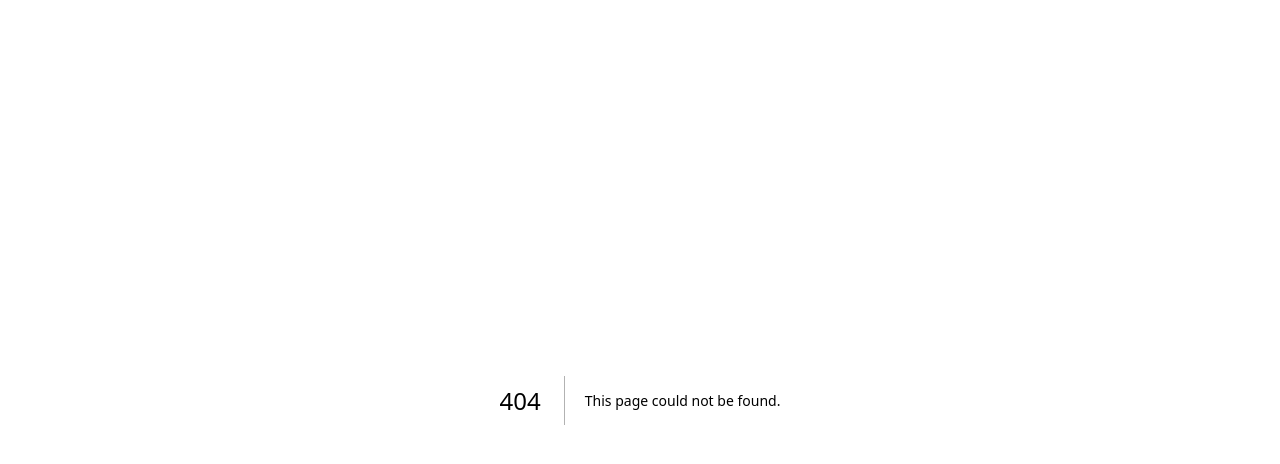
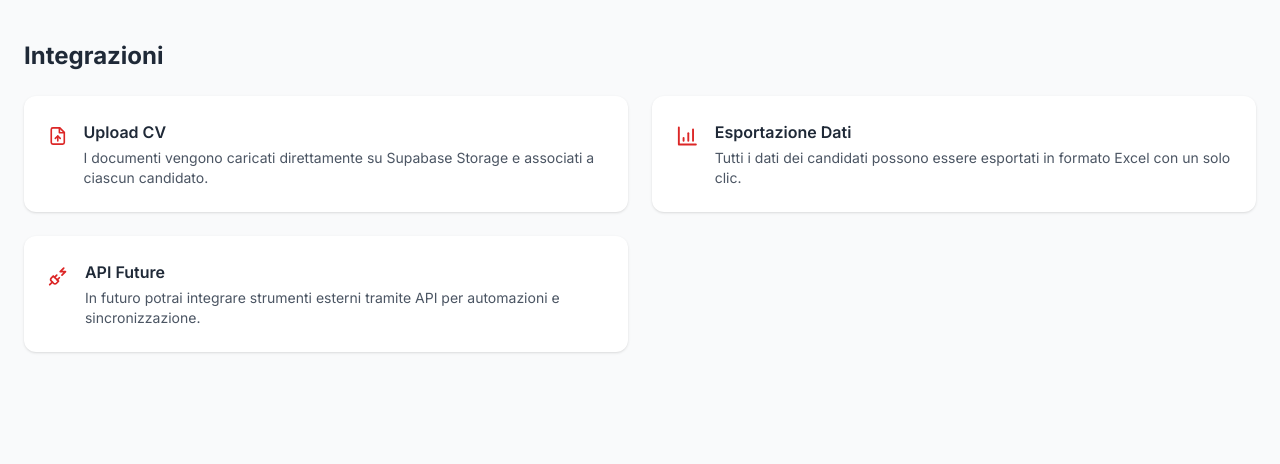
Before and after one commit to SmartBanker84/dashboard-recruiting-bg, a Next.js app: page /dashboard/recruiting/integrazioni in a window 1280 px wide. Before the commit this address had no page. Shown: the top 464 px of the page. Built offline with nearby package versions, Linux system fonts and the light colour scheme.

Commit message:
Create page.tsx

```diff
--- /dev/null
+++ b/app/dashboard/recruiting/integrazioni/page.tsx
@@ -0,0 +1,37 @@
+'use client'
+
+import { PlugZap, FileUp, BarChart4 } from 'lucide-react'
+
+export default function IntegrazioniPage() {
+  return (
+    <div className="min-h-screen bg-bg-light px-6 py-10">
+      <h1 className="text-2xl font-bold text-bg-dark mb-6">Integrazioni</h1>
+
+      <div className="grid grid-cols-1 sm:grid-cols-2 gap-6">
+        <div className="bg-white p-6 rounded-xl shadow flex items-start gap-4">
+          <FileUp className="text-bg-red w-6 h-6 mt-1" />
+          <div>
+            <h2 className="font-semibold text-bg-dark mb-1">Upload CV</h2>
+            <p className="text-sm text-gray-600">I documenti vengono caricati direttamente su Supabase Storage e associati a ciascun candidato.</p>
+          </div>
+        </div>
+
+        <div className="bg-white p-6 rounded-xl shadow flex items-start gap-4">
+          <BarChart4 className="text-bg-red w-6 h-6 mt-1" />
+          <div>
+            <h2 className="font-semibold text-bg-dark mb-1">Esportazione Dati</h2>
+            <p className="text-sm text-gray-600">Tutti i dati dei candidati possono essere esportati in formato Excel con un solo clic.</p>
+          </div>
+        </div>
+
+        <div className="bg-white p-6 rounded-xl shadow flex items-start gap-4">
+          <PlugZap className="text-bg-red w-6 h-6 mt-1" />
+          <div>
+            <h2 className="font-semibold text-bg-dark mb-1">API Future</h2>
+            <p className="text-sm text-gray-600">In futuro potrai integrare strumenti esterni tramite API per automazioni e sincronizzazione.</p>
+          </div>
+        </div>
+      </div>
+    </div>
+  )
+}
```
